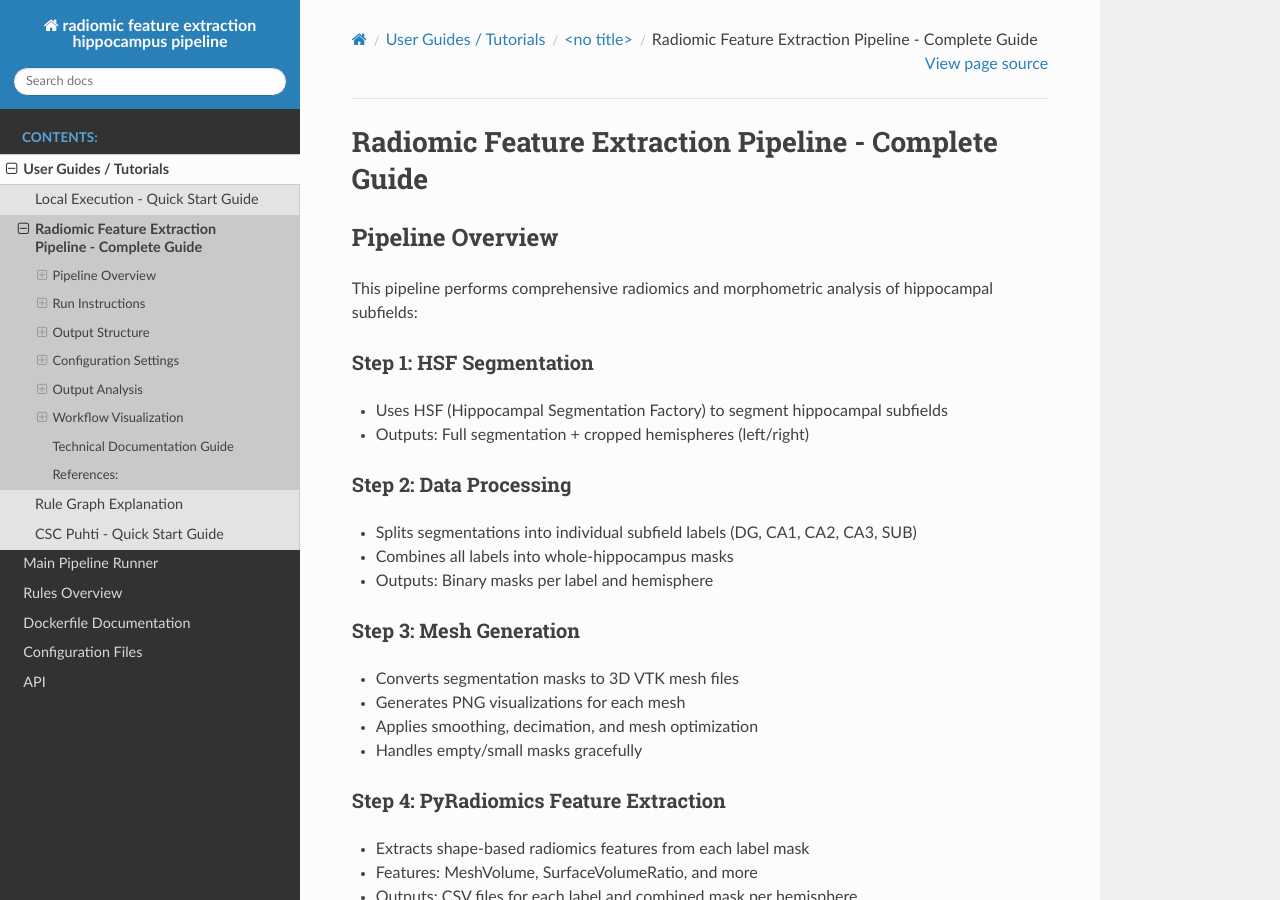
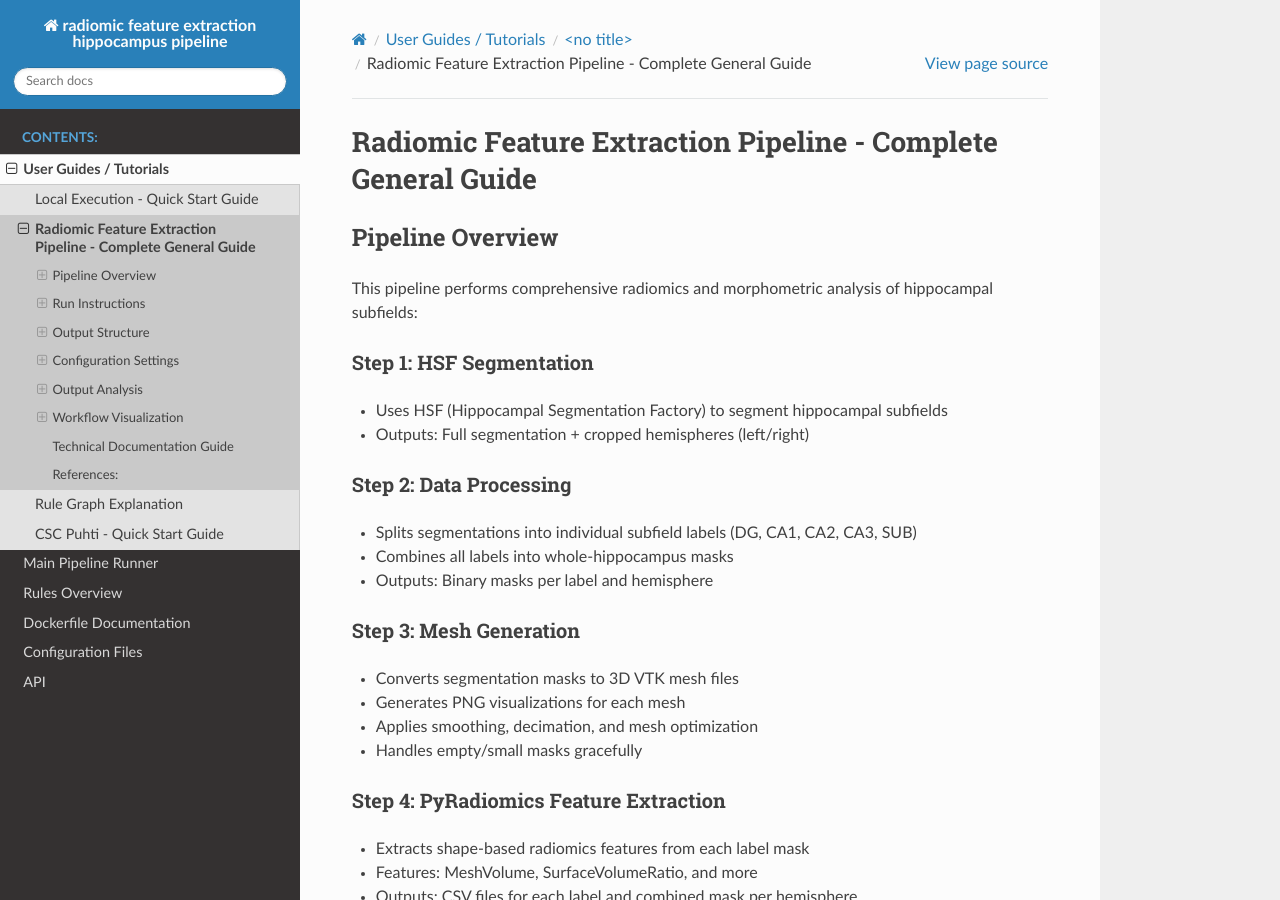
Before and after one commit to Fei-Linnea/Capstone-Projekti, a Sphinx documentation site: the page built from docs/source/guides/pipeline_guide.md, in a window 1280 px wide and 900 px high. Built offline with Sphinx 7.4.7 and the Read the Docs theme 3.1.0, drawn with Linux system fonts in a browser that asks for light colours; pages that are not in the unit, such as notebooks, are missing from menus; some of the changed text lies outside the part shown.

Commit message:
Small update to pipeline guide

```diff
--- a/docs/source/guides/pipeline_guide.md
+++ b/docs/source/guides/pipeline_guide.md
@@ -1,4 +1,4 @@
-# Radiomic Feature Extraction Pipeline - Complete Guide
+# Radiomic Feature Extraction Pipeline - Complete General Guide
 
 ## Pipeline Overview
 
```
Also changed, not shown: other parts of docs/source/guides/pipeline_guide.md (+8 -1 lines), docs/pipeline_guide.md (+9 -2 lines).
